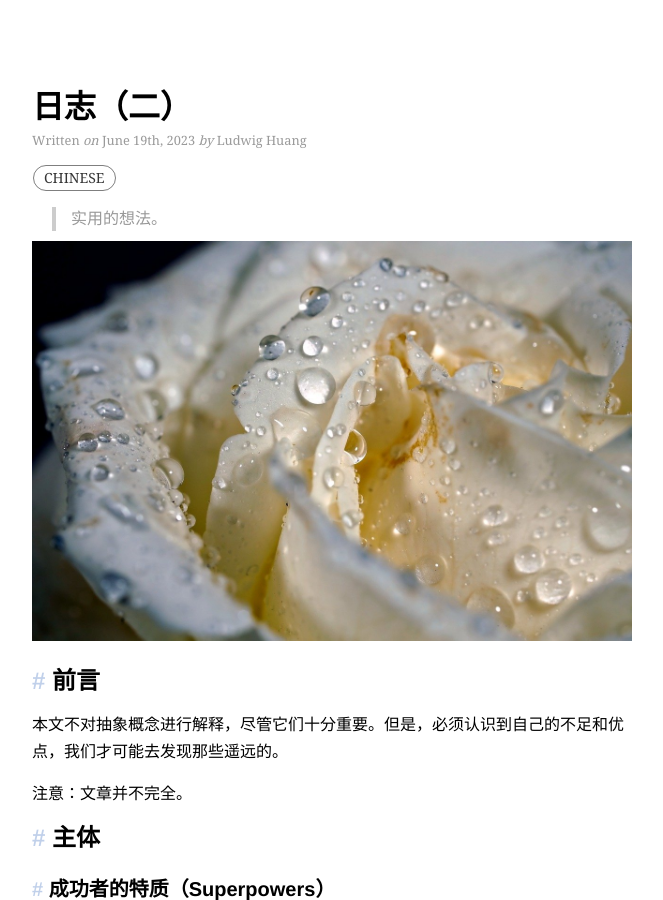
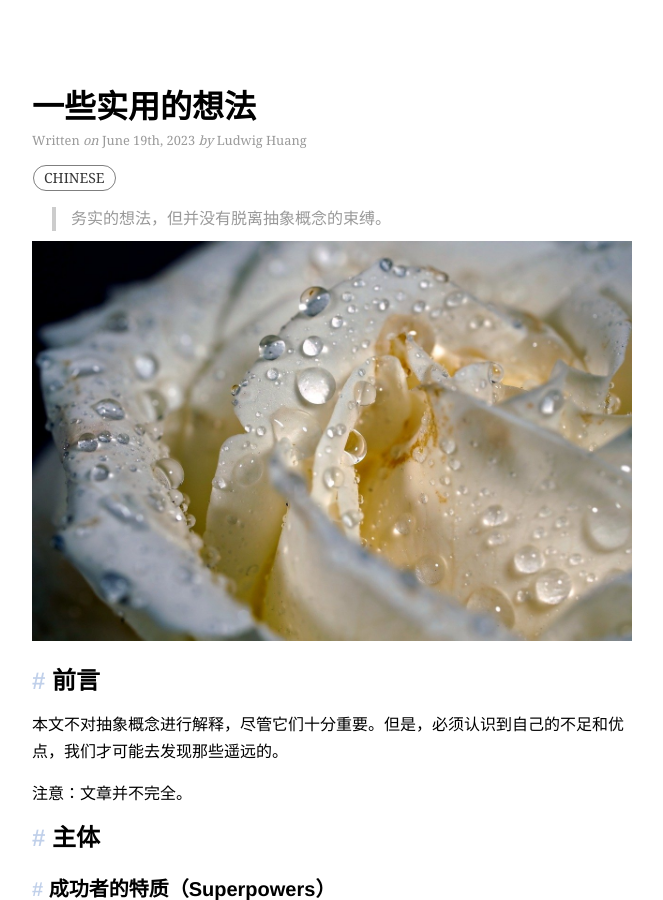
Before and after one commit to huang-feiyu/huang-feiyu.github.io, a Jekyll site: the page built from _posts/2023-06-19-diary-2.md, in a window 1280 px wide and 900 px high. Shown: the whole window, without its empty margins (308-971 px from the left). Built offline with Jekyll 4.4.1, drawn with Linux system fonts in a browser that asks for light colours; nearby versions of some CDN libraries.

Commit message:
post: update name

```diff
--- a/_posts/2023-06-19-diary-2.md
+++ b/_posts/2023-06-19-diary-2.md
@@ -1,12 +1,12 @@
 ---
 layout:      post
-title:       日志（二）
+title:       一些实用的想法
 author:      Ludwig Huang
 categories:  diary
 tags:        [chinese]
 image:       rose-2.jpg
 toc:         false
-description: 实用的想法。
+description: 务实的想法，但并没有脱离抽象概念的束缚。
 ---
 
 ### 前言
```
